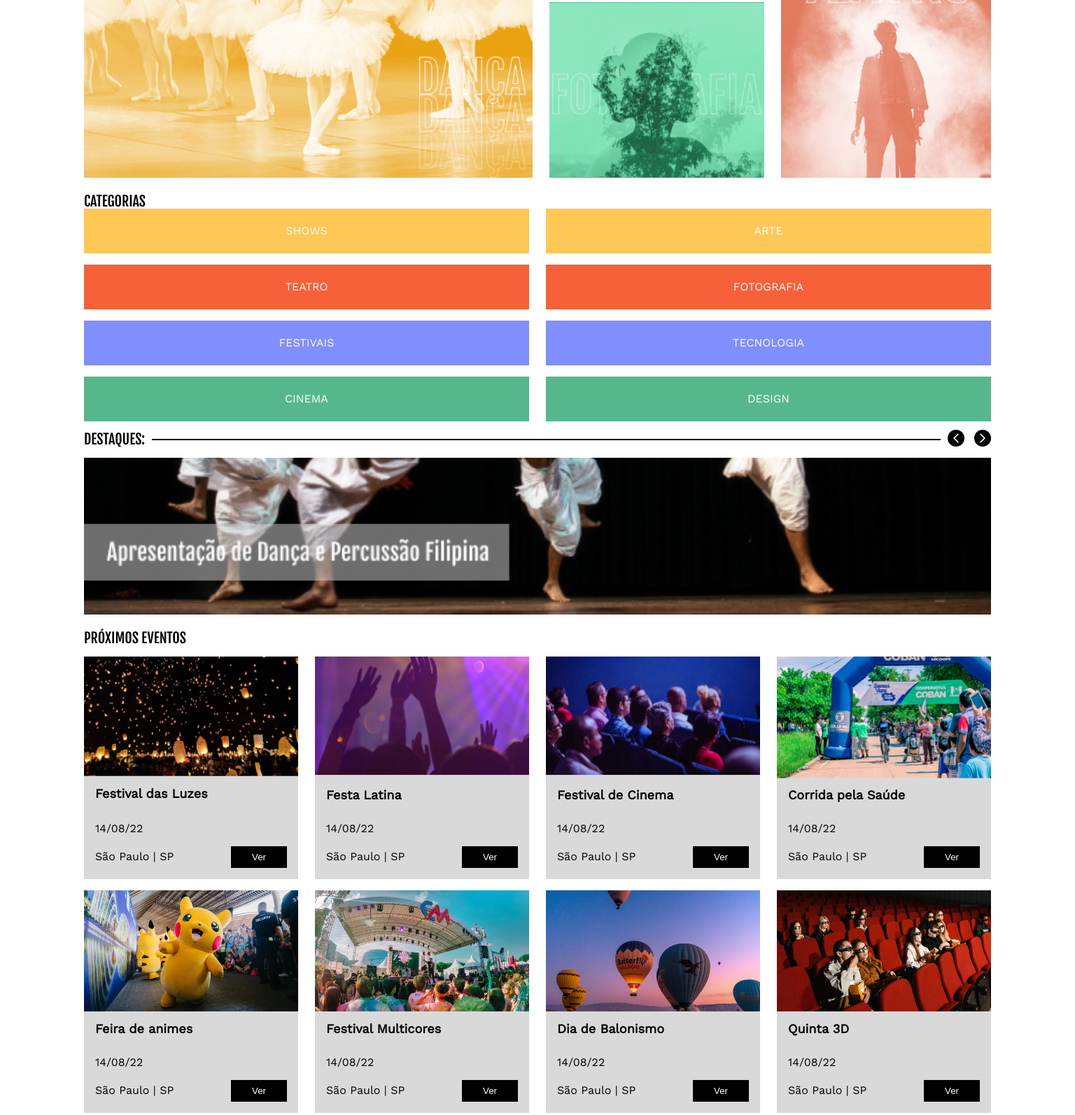
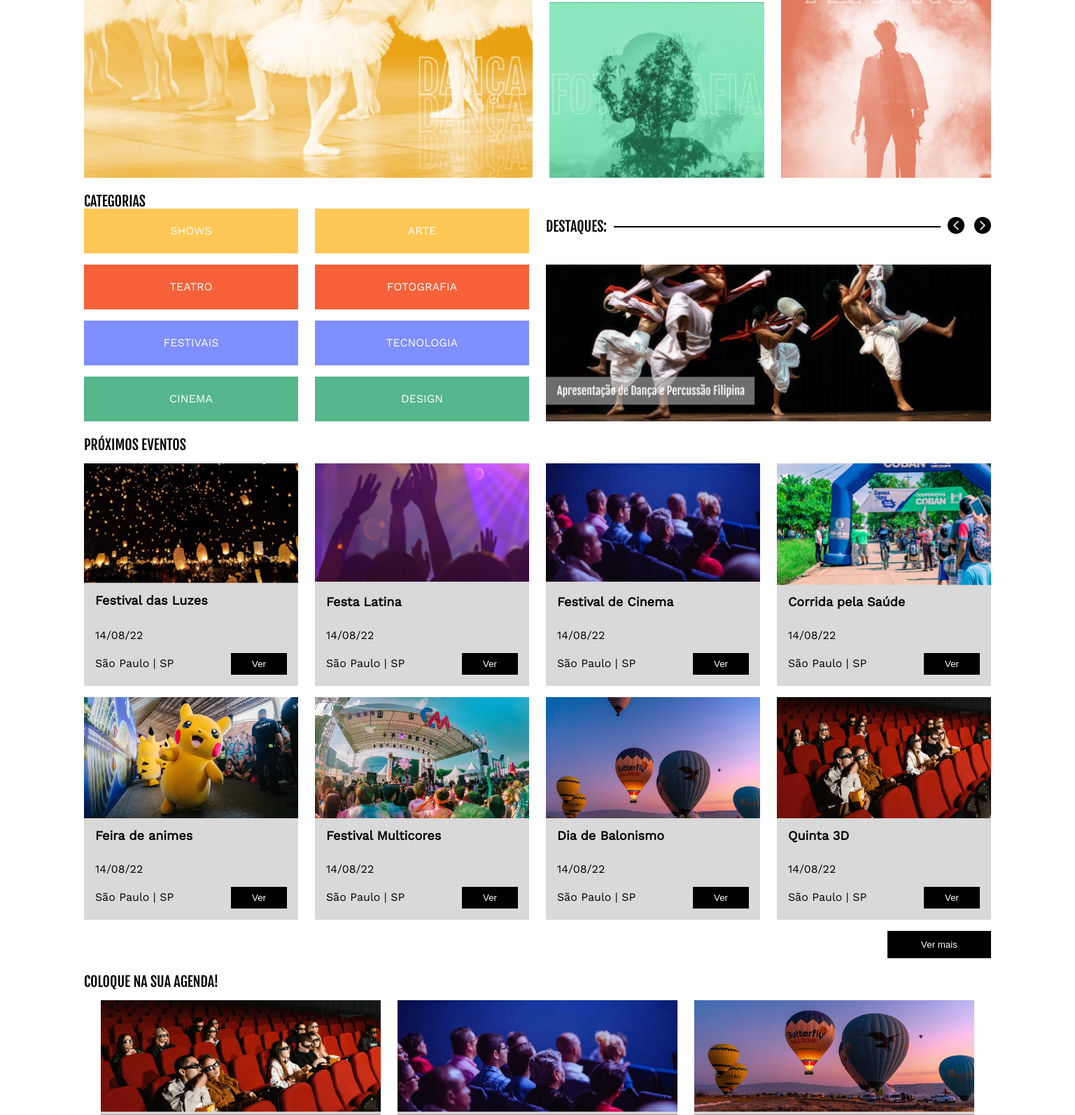
Before and after one commit to eduuardonogueira/culturama, a plain HTML site: page index.html in a window 1536 px wide. Shown: the part 364-1957 px from the top of the page at 70% size. Drawn offline with nearby package versions, Linux system fonts and the light colour scheme.

Commit message:
atualização do grid e flex

```diff
--- a/assets/style/flex.css
+++ b/assets/style/flex.css
@@ -38,7 +38,7 @@
     justify-content: center;
 }
 
-.eventos__item {
+.eventos__item, .agenda__item {
     flex-grow: 1;
     max-width: 400px;
 }
@@ -55,6 +55,12 @@
 
 .agenda__item {
     flex-grow: 1;
+}
+
+.agenda__lista li:nth-child(7), .eventos__lista li:nth-child(9) {
+    display: flex;
+    justify-content: center;
+    width: 100%;
 }
 
 @media (min-width: 720px) {
@@ -75,15 +81,12 @@
 
     /* Eventos */
 
-    .eventos__lista {
-        justify-content: end;
+    .eventos__lista, .agenda__lista {
+        justify-content: center;
     }
 
-    /*Agenda ATIVIDADE PARA SABER MAIS */
-
-    .agenda__lista {
-        justify-content: end;
-
+    .agenda__lista li:nth-child(7), .eventos__lista li:nth-child(9) {
+        justify-content: flex-end;
     }
 
 }
--- a/assets/style/grid.css
+++ b/assets/style/grid.css
@@ -63,3 +63,35 @@
 .eventos__item button {
     grid-area: botao;
 }
+
+/*  categorias  */
+@media (min-width: 1440px){
+    .categorias {
+        display: grid;
+        grid-template-areas:
+            "categoria categoria"
+            "lista destaques"
+            "lista imagem"
+        ;
+        grid-template-columns: 1fr 1fr;
+        grid-template-rows: repeat(2, auto) 1fr;
+        column-gap: 1.5rem;
+    }
+
+    .categorias__titulo {
+        grid-area: categoria;
+    }
+
+    .categorias ul {
+        grid-area: lista;
+    }
+
+    .categorias__destaques {
+        grid-area: destaques;
+    }
+
+    .categorias__imagem {
+        grid-area: imagem;
+        align-self: flex-end;
+    }
+}
```
